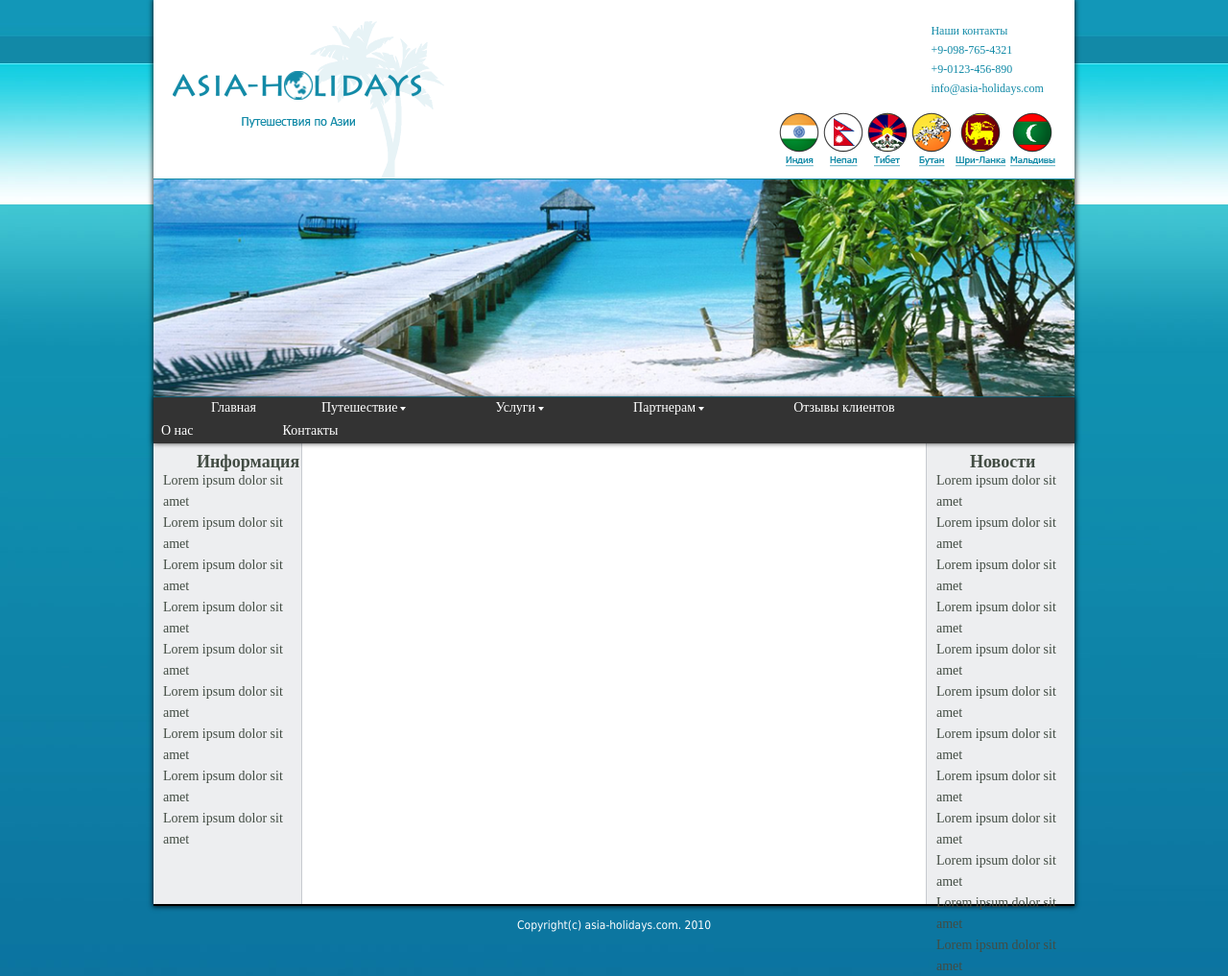
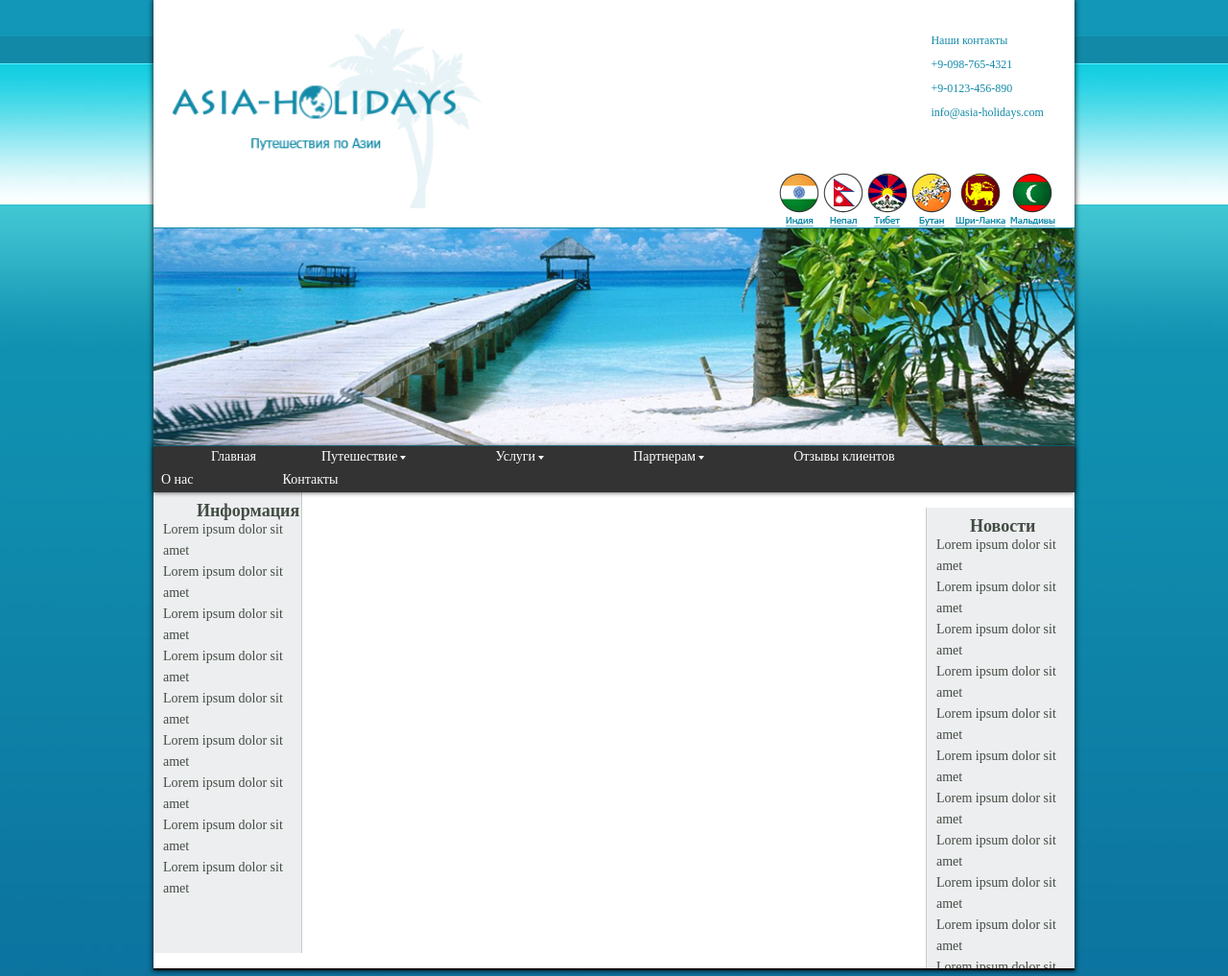
Before and after one commit to Nataliia-Kholodkova/HTML_CSS, a plain HTML site: page dz2/hw4.html in a window 1280 px wide. Shown: the top 1017 px of the page at 96% size. Drawn offline with Linux system fonts and the light colour scheme.

Commit message:
Asian Travel added columns

```diff
--- a/dz2/css/styles.css
+++ b/dz2/css/styles.css
@@ -21,13 +21,13 @@ body {
 }
 
 .header {
-    padding: 22px 20px 0;
+    padding: 30px 20px 0;
     background-color: white;
 }
 
-.logo {
+.logo img {
     float: left;
-    width: 30%;
+    width: 35%;
 }
 
 .right {
@@ -37,6 +37,7 @@ body {
 
 .contacts {
     padding-left: 55%;
+    padding-bottom: 10px;
 }
 
 .contacts p {
@@ -44,12 +45,12 @@ body {
     text-align: left;
     font-family: Tahoma sans-serif;
     font-size: 12px;
-    line-height: 20px;
+    line-height: 25px;
 }
 
 .flags {
     display: inline-block;
-    margin-top: 15px;
+    margin-top: 40px;
 }
 
 .main_img {
@@ -142,6 +143,7 @@ a {
 
 .main {
     background-color: white;
+    overflow: hidden;
 }
 
 .info a, .news a {
@@ -171,6 +173,11 @@ a {
     color: #424c43;
 }
 
+.content {
+    width: 68%;
+    float: left;
+}
+
 .news li {
     text-align: left;
 
@@ -186,6 +193,7 @@ a {
 footer {
     clear: both;
     margin-top: 10px;
+    margin-bottom: 20px;
 }
 
 footer p {
--- a/dz2/hw4.html
+++ b/dz2/hw4.html
@@ -7,7 +7,7 @@
     <link rel="stylesheet" href="css/styles.css">
 </head>
 <body>
-<div class="container clearfix">
+<div class="container">
     <div class="header clearfix">
         <div class="logo">
             <img src="img/logo.png">
@@ -66,7 +66,7 @@
         <li><a href="#">О нас</a></li>
         <li><a href="#">Контакты</a></li>
     </ul>
-    <div class="main clearfix">
+    <div class="main">
         <ul class="info">
             <li>Информация</li>
             <li><a href="#">Lorem ipsum dolor sit amet</a></li>
@@ -80,6 +80,7 @@
             <li><a href="#">Lorem ipsum dolor sit amet</a></li>
         </ul>
 
+        <div class="content">&nbsp;</div>
 
         <ul class="news">
             <li>Новости</li>
@@ -106,6 +107,7 @@
             <li><a href="#">Lorem ipsum dolor sit amet</a></li>
         </ul>
 
+
     </div>
 </div>
 
```
